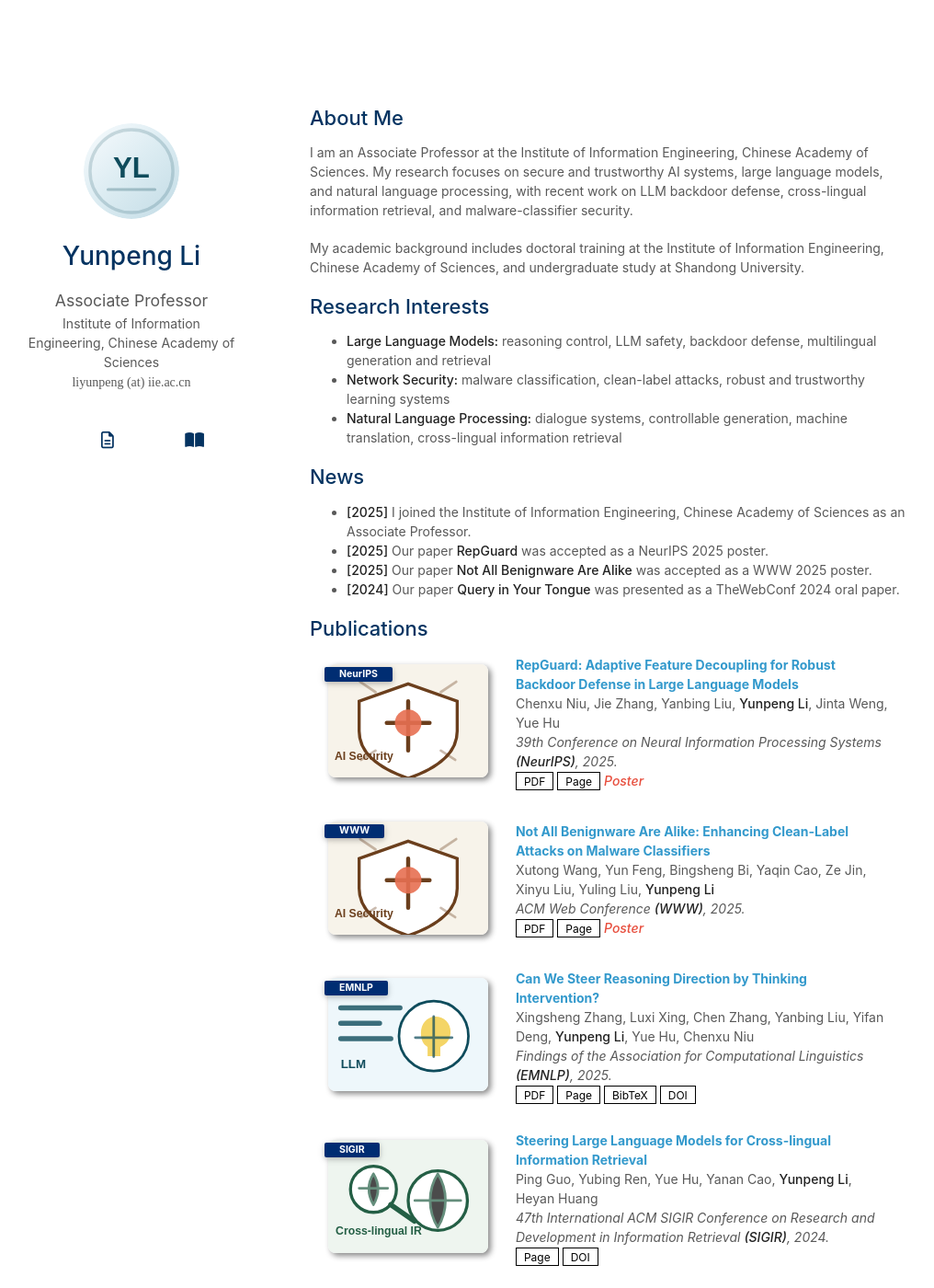
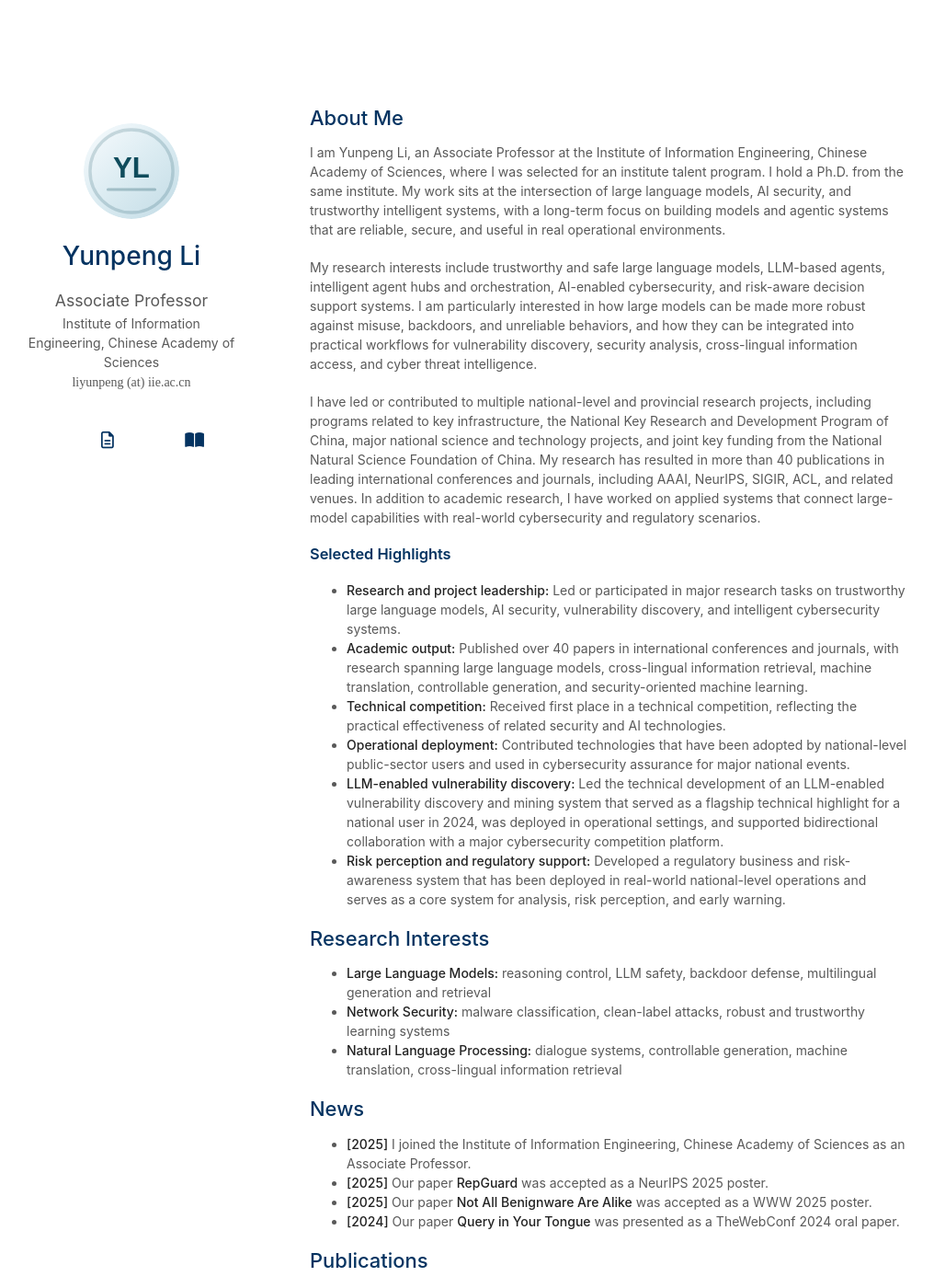
Before and after one commit to ReFantazio/Refantazio.github.io, a Jekyll site: the page built from index.md, in a window 1280 px wide and 1400 px high. Shown: the whole window at 92% size, without its empty margins (133-1149 px from the left). Built offline with Jekyll 4.4.1, drawn with Linux system fonts in a browser that asks for light colours; a style sheet for code colours, icons or effects is not loaded; our own code applies the rules of GitHub Pages for plain Markdown files.

Commit message:
Rewrite homepage profile

```diff
--- a/index.md
+++ b/index.md
@@ -4,9 +4,20 @@ layout: homepage
 
 ## About Me
 
-I am an Associate Professor at the Institute of Information Engineering, Chinese Academy of Sciences. My research focuses on secure and trustworthy AI systems, large language models, and natural language processing, with recent work on LLM backdoor defense, cross-lingual information retrieval, and malware-classifier security.
+I am Yunpeng Li, an Associate Professor at the Institute of Information Engineering, Chinese Academy of Sciences, where I was selected for an institute talent program. I hold a Ph.D. from the same institute. My work sits at the intersection of large language models, AI security, and trustworthy intelligent systems, with a long-term focus on building models and agentic systems that are reliable, secure, and useful in real operational environments.
 
-My academic background includes doctoral training at the Institute of Information Engineering, Chinese Academy of Sciences, and undergraduate study at Shandong University.
+My research interests include trustworthy and safe large language models, LLM-based agents, intelligent agent hubs and orchestration, AI-enabled cybersecurity, and risk-aware decision support systems. I am particularly interested in how large models can be made more robust against misuse, backdoors, and unreliable behaviors, and how they can be integrated into practical workflows for vulnerability discovery, security analysis, cross-lingual information access, and cyber threat intelligence.
+
+I have led or contributed to multiple national-level and provincial research projects, including programs related to key infrastructure, the National Key Research and Development Program of China, major national science and technology projects, and joint key funding from the National Natural Science Foundation of China. My research has resulted in more than 40 publications in leading international conferences and journals, including AAAI, NeurIPS, SIGIR, ACL, and related venues. In addition to academic research, I have worked on applied systems that connect large-model capabilities with real-world cybersecurity and regulatory scenarios.
+
+### Selected Highlights
+
+- **Research and project leadership:** Led or participated in major research tasks on trustworthy large language models, AI security, vulnerability discovery, and intelligent cybersecurity systems.
+- **Academic output:** Published over 40 papers in international conferences and journals, with research spanning large language models, cross-lingual information retrieval, machine translation, controllable generation, and security-oriented machine learning.
+- **Technical competition:** Received first place in a technical competition, reflecting the practical effectiveness of related security and AI technologies.
+- **Operational deployment:** Contributed technologies that have been adopted by national-level public-sector users and used in cybersecurity assurance for major national events.
+- **LLM-enabled vulnerability discovery:** Led the technical development of an LLM-enabled vulnerability discovery and mining system that served as a flagship technical highlight for a national user in 2024, was deployed in operational settings, and supported bidirectional collaboration with a major cybersecurity competition platform.
+- **Risk perception and regulatory support:** Developed a regulatory business and risk-awareness system that has been deployed in real-world national-level operations and serves as a core system for analysis, risk perception, and early warning.
 
 ## Research Interests
 
```
